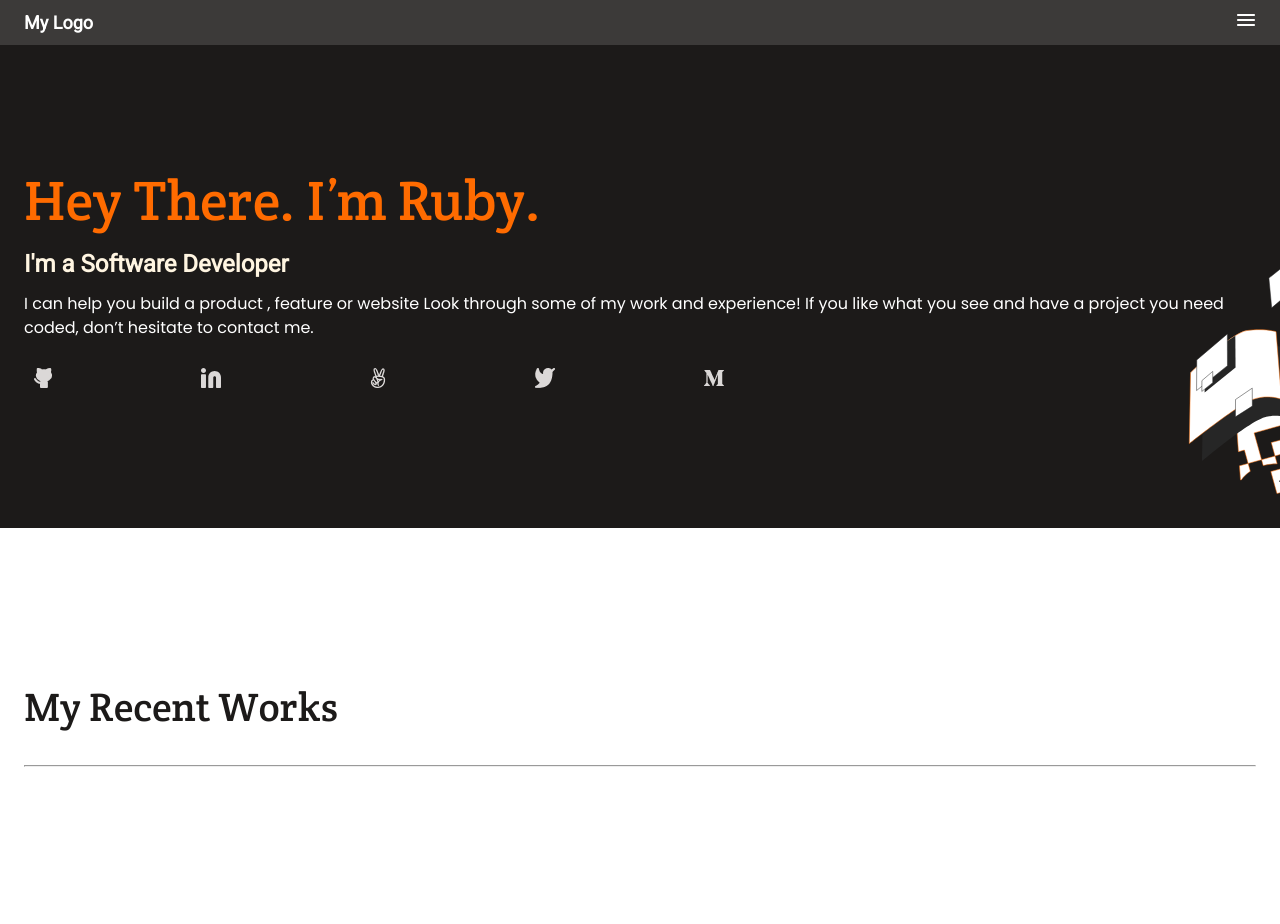
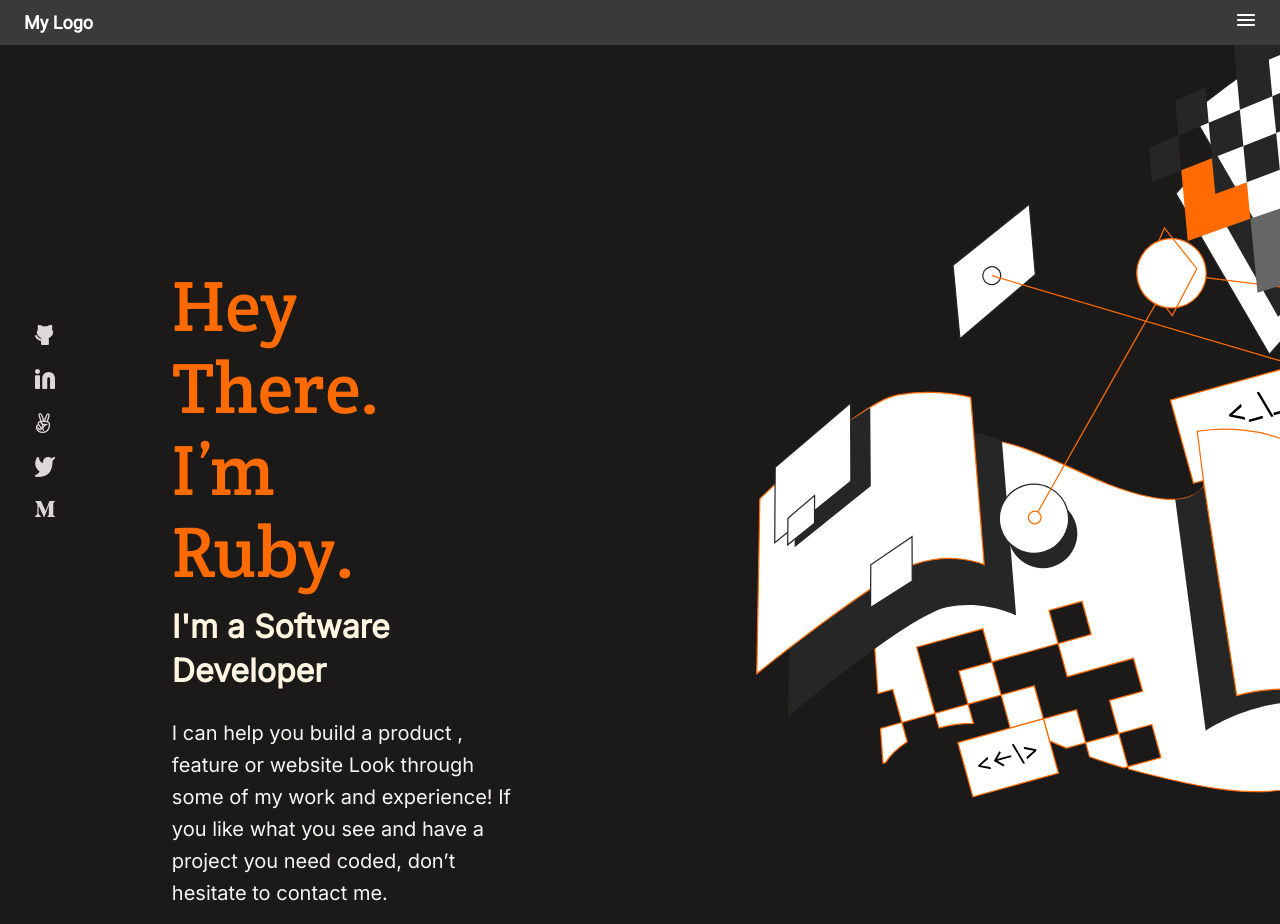
Before and after one commit to rubydevi/my-portfolio, a website: page index.html in a window 1280 px wide. Shown: the top 924 px of the page. Drawn offline with Linux system fonts and the light colour scheme.

Commit message:
Add Desktop Version Style For First Section

```diff
--- a/index.html
+++ b/index.html
@@ -23,7 +23,8 @@
       </nav>
   </header>
   <section class="bg-primary bg-image1">
-      <div>
+      <div class="container">
+        <div class="text-column">
           <p class="text-primary">
             Hey There. I’m Ruby.
           </p>
@@ -34,6 +35,8 @@
               I can help you build a product , feature or website Look through some of my work and experience! If you like what you see and have a project you need coded,
 don’t hesitate to contact me.
           </p>
+        </div>
+
         <div class="social-media-section">
           <ul class="social-media">
             <li>
--- a/style.css
+++ b/style.css
@@ -366,3 +366,86 @@ textarea::placeholder {
   flex-direction: row;
   justify-content: center;
 }
+
+/* Desktop Version Style */
+@media only screen and (min-width: 768px) {
+  .bg-primary {
+    display: flex;
+    background-color: #1c1a19;
+    max-width: 100vw;
+    max-height: 100vh;
+    padding: 120px 24px;
+  }
+
+  .container {
+    width: 40%;
+    min-height: 100vh;
+  }
+
+  .bg-image1 {
+    background-image: url(images/desktopVersion/section1-bg.svg);
+    background-repeat: no-repeat;
+    background-position: right;
+    background-position-y: top;
+  }
+
+  .text-column {
+    margin: 100px 0 0 10px;
+    padding: 0;
+    width: 70%;
+    display: flex;
+    flex-direction: column;
+    justify-content: flex-start;
+    align-items: flex-start;
+    float: right;
+  }
+
+  .text-primary {
+    width: 70%;
+    margin: 0;
+    font-size: 72px;
+    line-height: 82px;
+  }
+
+  .text-supportive {
+    width: 100%;
+    font-family: 'Inter', sans-serif;
+    font-size: 32px;
+    line-height: 44px;
+    display: flex;
+    align-items: center;
+    margin: 12px 0;
+  }
+
+  .text-description {
+    color: #f4f5f7;
+    font-family: 'Inter', sans-serif;
+    font-size: 20px;
+    line-height: 32px;
+    margin: 12px 0;
+  }
+
+  .social-media-section {
+    margin: 150px 0 0 0;
+    display: flex;
+    flex-direction: column;
+    justify-content: flex-start;
+    align-items: center;
+    width: 10%;
+    float: left;
+  }
+
+  .social-media {
+    display: flex;
+    flex-direction: column;
+    justify-content: center;
+    align-items: flex-start;
+    padding: 0;
+    margin: 0;
+  }
+
+  .social-media > li {
+    list-style: none;
+    margin: 10px 0;
+  }
+}
```
Also changed, not shown: images/desktopVersion/section1-bg.svg (added). Lines whose indentation alone changed are shown as unchanged.
